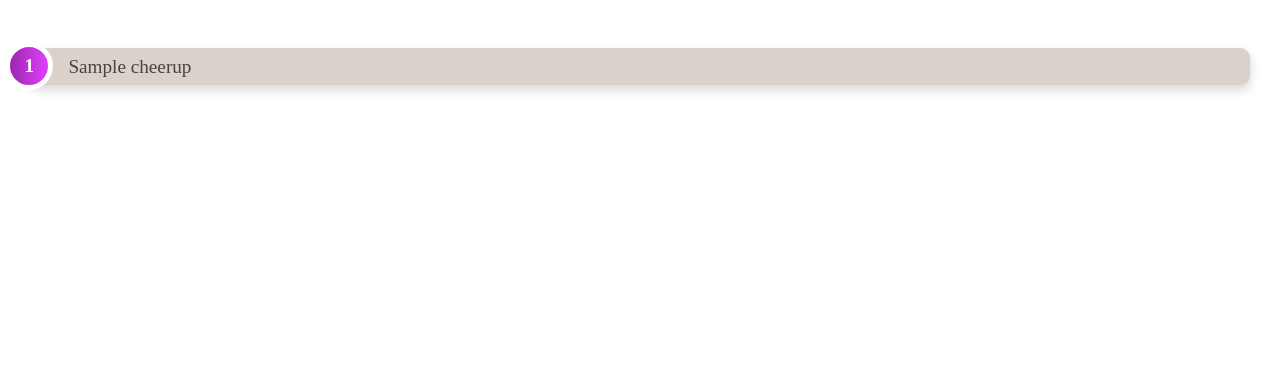
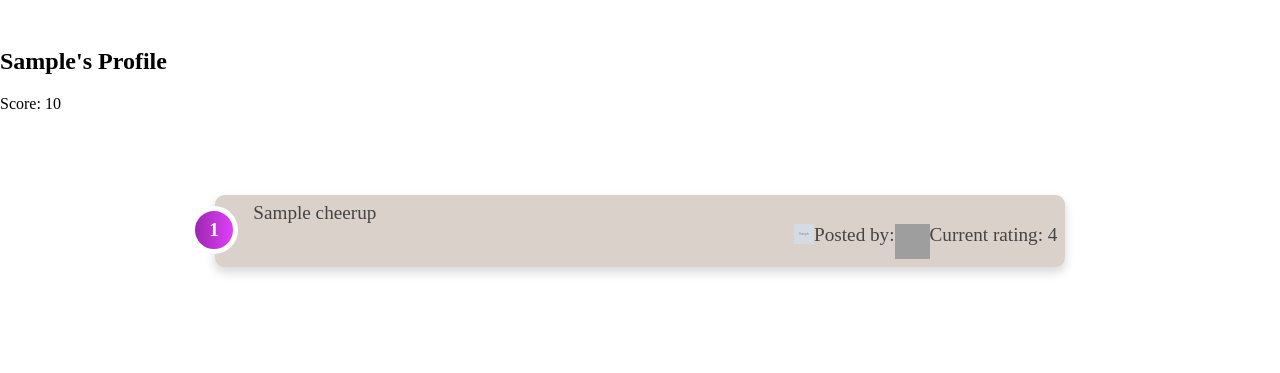
Before and after one commit to kdaya001/cheer-you-up, a Flask app: page /user-profile/1 in a window 1280 px wide. Shown: the part 113-486 px from the top of the page. Run offline with Flask 2, Linux system fonts and the light colour scheme; grey boxes marked "Sample" are stand-in pictures; a database or web service that is not in the repository returns one stand-in record (values such as "Sample title"); some libraries are stand-ins or nearby versions; grey boxes are pictures that could not be loaded.

Commit message:
updated schema and controllers

```diff
--- a/app.py
+++ b/app.py
@@ -15,6 +15,7 @@ from controllers.session_controller import session_controller
 app = Flask(__name__)
 app.config['SECRET_KEY'] = SECRET_KEY
 
+
 @app.route('/')
 def index():
     return redirect('home')
--- a/controllers/cheerup_controller.py
+++ b/controllers/cheerup_controller.py
@@ -2,7 +2,8 @@ import bcrypt
 from flask import Blueprint, request, redirect, render_template, session
 from database import sql_write
 from models.cheerup import get_all_cheer_ups, insert_cheerup, get_cheerup, remove_cheerup, upvote_cheerup, update_voters
-from models.user import get_location, get_weather
+from helpers.weather import get_location, get_weather
+from models.user import update_score
 
 cheerup_controller = Blueprint("cheerup_controller", __name__, template_folder="../templates/cheerup")
 
@@ -25,7 +26,6 @@ def create_cheerup():
     insert_cheerup(cheerup, user_id, weather)
     return redirect('/')
 
-
 @cheerup_controller.route('/delete/<id>', methods=["POST"])
 def delete_cheerup(id):
     cheerup_details = get_cheerup(id)
@@ -43,7 +43,6 @@ def delete_cheerup(id):
 def catch_delete_error(id):
     return redirect('/')
 
-
 @cheerup_controller.route('/upvote/<id>', methods=["POST", "GET"])
 def upvote(id):
     if request.method == "GET":
@@ -51,4 +50,5 @@ def upvote(id):
     elif request.method == "POST":
         upvote_cheerup(id)
         update_voters(session.get('user_id'), id)
+        update_score(get_cheerup(id)[0]['user_id'])
         return redirect('/')
--- a/controllers/user_controller.py
+++ b/controllers/user_controller.py
@@ -1,7 +1,7 @@
 from flask import Blueprint, request, redirect, render_template, session
 import bcrypt
 from models.user import insert_user, get_user
-from models.avatar import generate_avatar
+from helpers.avatar import generate_avatar
 from models.cheerup import get_user_cheerups
 
 
@@ -34,6 +34,7 @@ def my_profile():
     user_id = session.get('user_id')
     avatar = session.get('avatar')
     if user_id:
+        print(user_id)
         user_details = get_user(user_id)
         cheerups = get_user_cheerups(user_id)
         return render_template('my-profile.html', user = user_details[0], cheerups = cheerups, user_id = user_id, avatar=avatar)
@@ -48,5 +49,5 @@ def user_profile(id):
             return redirect('/my-profile')
 
     cheerups = get_user_cheerups(id)
-    print(cheerups)
-    return render_template('profile.html', cheerups = cheerups)
+    avatar = session.get('avatar')
+    return render_template('user-profile.html', cheerups = cheerups, user_id = current_user, avatar = avatar)
--- a/models/avatar.py
+++ b/helpers/avatar.py
@@ -1,5 +1,4 @@
 from random import randint
-import database
 
 def generate_random_number():
     return randint(0,100000)
--- a/models/cheerup.py
+++ b/models/cheerup.py
@@ -11,7 +11,8 @@ def insert_cheerup(cheerup, user_id, weather):
         database.sql_write('INSERT INTO cheerups (user_id, cheerup, rating, weather, voters) VALUES (%s, %s, %s, %s)', [user_id, cheerup, 0, weather, []])
 
 def get_user_cheerups(user_id):
-    return database.sql_select('SELECT * FROM cheerups WHERE user_id = %s', [user_id])
+    results = database.sql_select('select cheerups.cheerup, users.avatar_url, users.first_name, cheerups.rating, cheerups.id as cheerupid, users.id as userid, cheerups.voters, cheerups.weather, users.score FROM cheerups INNER JOIN users ON cheerups.user_id = users.id WHERE users.id = %s ORDER BY rating DESC', [user_id])
+    return results
 
 def get_cheerup(id):
     return database.sql_select('SELECT * FROM cheerups WHERE id = %s', [id])
--- a/schema.sql
+++ b/schema.sql
@@ -6,6 +6,7 @@ CREATE TABLE users (
     email TEXT,
     avatar_url Text,
     primary_cheerup_id INTEGER
+    score = INTEGER
 );
 
 CREATE TABLE cheerups (
--- a/templates/base.html
+++ b/templates/base.html
@@ -20,7 +20,7 @@
                 {% if user_id %}
                 <li class="nav-li"><a href="/sessions/destroy">Logout</a></li>
                 {% if avatar %}
-                <li class="avatar-li"><a href="my-profile"><img class="nav-avatar" src={{avatar}}></a></li>
+                <li class="avatar-li"><a href="/my-profile"><img class="nav-avatar" src={{avatar}}></a></li>
                 {% endif %}
                 {% else %}
                 <li class="nav-li"><a href="/signup">Signup</a></li>
--- a/templates/user/profile.html
+++ /dev/null
@@ -1,12 +0,0 @@
-{% extends 'base.html' %}
-
-{% block content %}
-<!-- Add user details -->
-<ol>
-    {% for cheerup in cheerups %}
-    <li>
-        {{cheerup['cheerup']}}
-    </li>
-    {% endfor %}
-</ol>
-{% endblock %}
--- /dev/null
+++ b/templates/user/user-profile.html
@@ -0,0 +1,39 @@
+{% extends 'base.html' %}
+
+{% block content %}
+{% if cheerups %}
+<!-- Add user details -->
+<h2>{{cheerups[0]['first_name']}}'s Profile</h2>
+<p>Score: {{cheerups[0]['score']}}</p>
+
+<div class="container">
+    <ol>
+        {% for cheerup in cheerups %}
+        <li class="cheerup-container">
+            <div class="cheerup">
+                {{cheerup[0]}}
+            </div>
+            <div class="user-details">
+                Current rating: {{cheerup['rating']}}
+                <br/>
+                {% if cheerup['weather'] %}
+                <img class="weather-icon" src="http://openweathermap.org/img/wn/{{cheerup['weather']}}.png">
+                {% endif %}
+                Posted by: <a href="/user-profile/{{cheerup['userid']}}"><img class="avatar" src={{cheerup[1]}}></a>
+                {% if user_id %}
+                    {% if user_id != cheerup['userid'] %}
+                        {% if user_id not in cheerup['voters'] %}
+                        <br/>
+                        <form action="/upvote/{{cheerup['cheerupid']}}" method="POST">
+                            <button class="button" type="submit">Upvote +1</button>
+                        </form>
+                        {% endif %}
+                    {% endif %}
+                {% endif %}
+            </div>
+        </li>
+        {% endfor %}
+    </ol>
+</div>
+{% endif %}
+{% endblock %}
```
Also changed, not shown: helpers/weather.py (added, +18 -0 lines), models/user.py (+3 -18 lines), templates/user/my-profile.html (+9 -0 lines), README.md.
